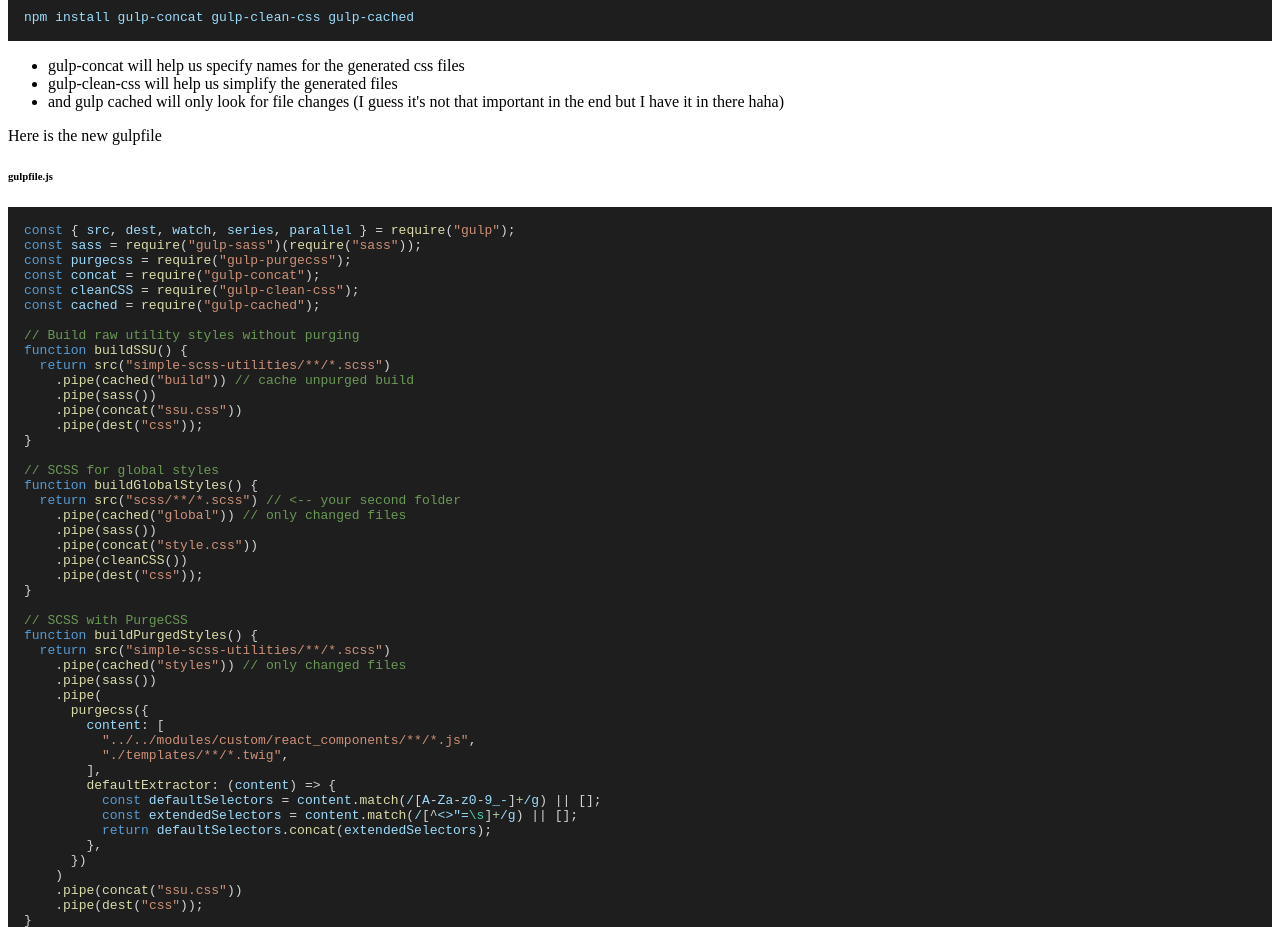
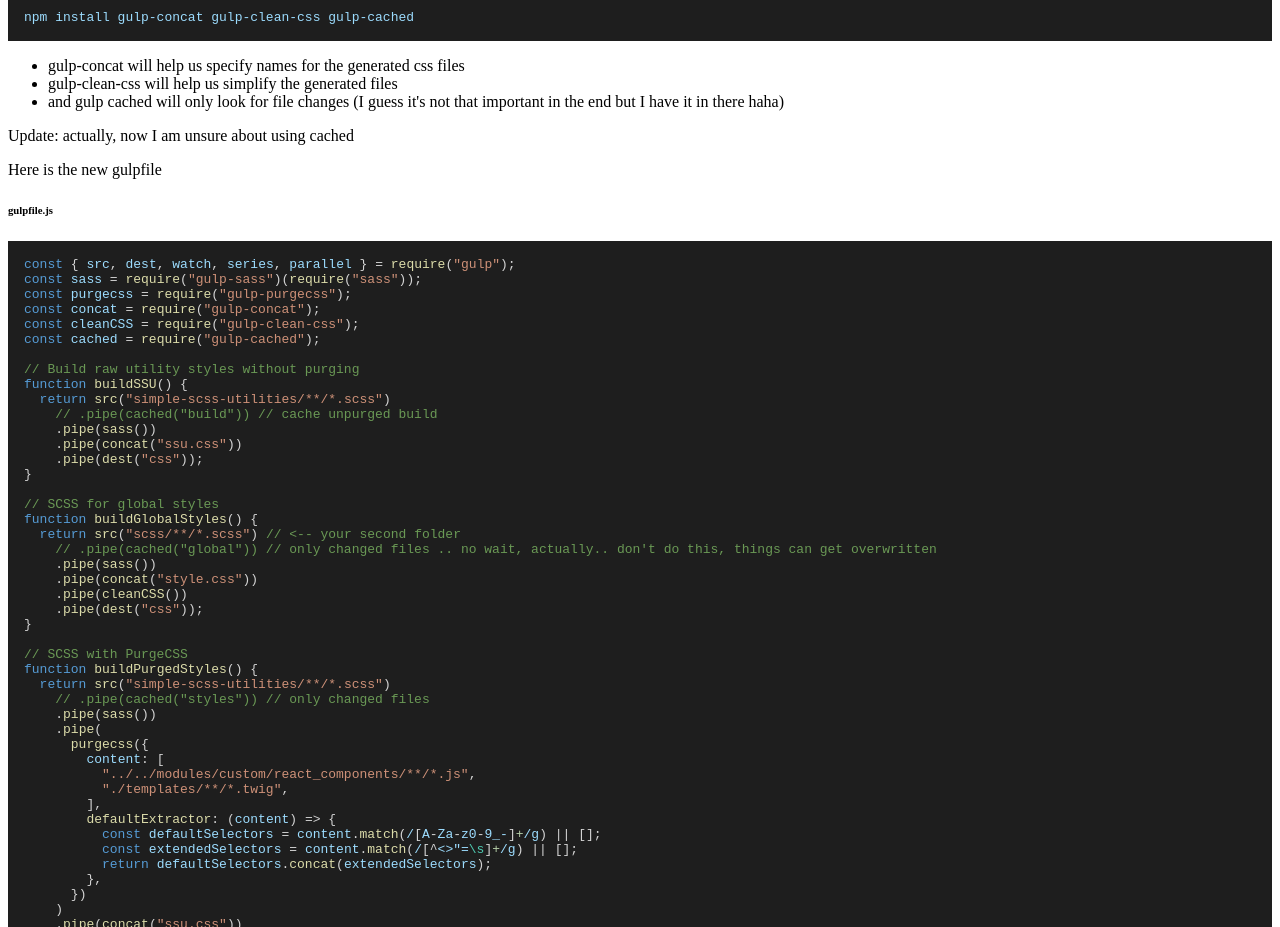
Before and after one commit to BThvedt/simple-scss-utilities-docs, a Gatsby site: page /install in a window 1280 px wide. Shown: the part 2180-3107 px from the top of the page. Built offline with nearby package versions, Linux system fonts and the light colour scheme; Gatsby itself is replaced by a stand-in of ours; code samples lack their colours.

Commit message:
update install docs

```diff
--- a/src/pages/install.mdx
+++ b/src/pages/install.mdx
@@ -135,6 +135,8 @@
 - gulp-clean-css will help us simplify the generated files
 - and gulp cached will only look for file changes (I guess it's not that important in the end but I have it in there haha)
 
+Update: actually, now I am unsure about using cached
+
 Here is the new gulpfile
 
 <div className = "text-md line-height-md">
@@ -152,7 +154,7 @@
 // Build raw utility styles without purging
 function buildSSU() {
   return src("simple-scss-utilities/**/*.scss")
-    .pipe(cached("build")) // cache unpurged build
+    // .pipe(cached("build")) // cache unpurged build
     .pipe(sass())
     .pipe(concat("ssu.css"))
     .pipe(dest("css"));
@@ -161,7 +163,7 @@
 // SCSS for global styles
 function buildGlobalStyles() {
   return src("scss/**/*.scss") // <-- your second folder
-    .pipe(cached("global")) // only changed files
+    // .pipe(cached("global")) // only changed files .. no wait, actually.. don't do this, things can get overwritten
     .pipe(sass())
     .pipe(concat("style.css"))
     .pipe(cleanCSS())
@@ -171,7 +173,7 @@
 // SCSS with PurgeCSS
 function buildPurgedStyles() {
   return src("simple-scss-utilities/**/*.scss")
-    .pipe(cached("styles")) // only changed files
+    // .pipe(cached("styles")) // only changed files
     .pipe(sass())
     .pipe(
       purgecss({
```
Also changed, not shown: src/components/Layout/SidebarLayout.js (+7 -0 lines).
